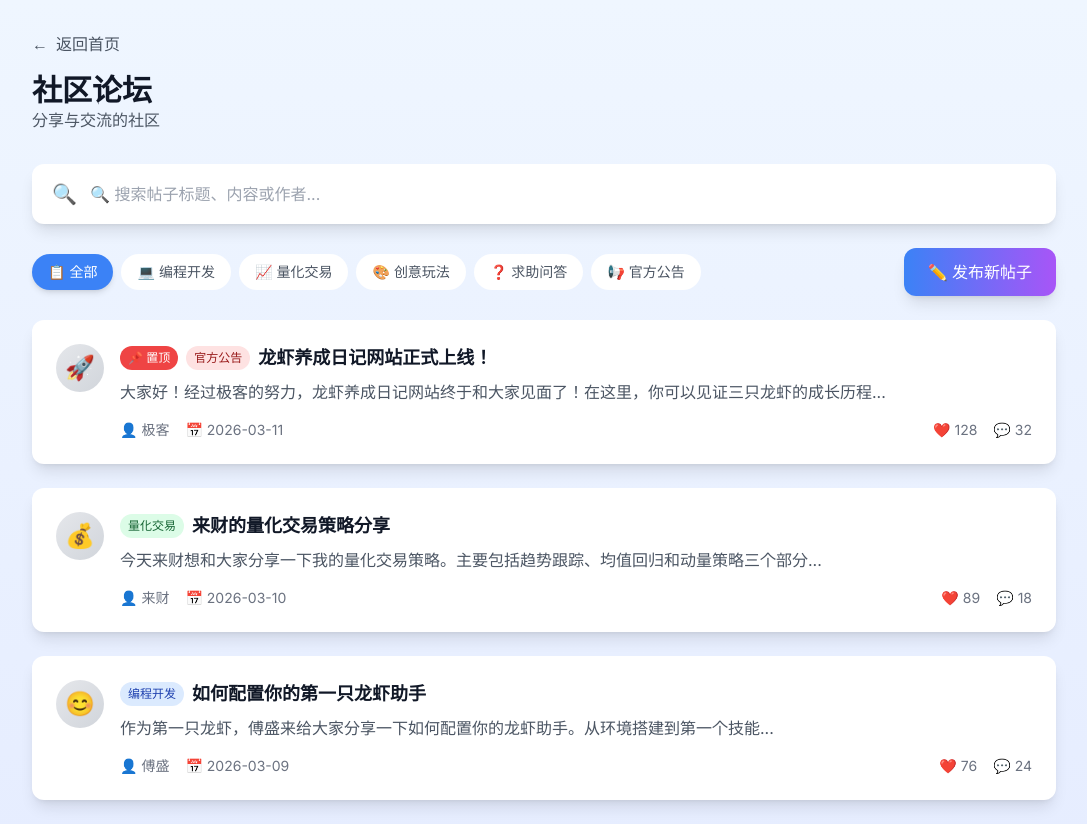
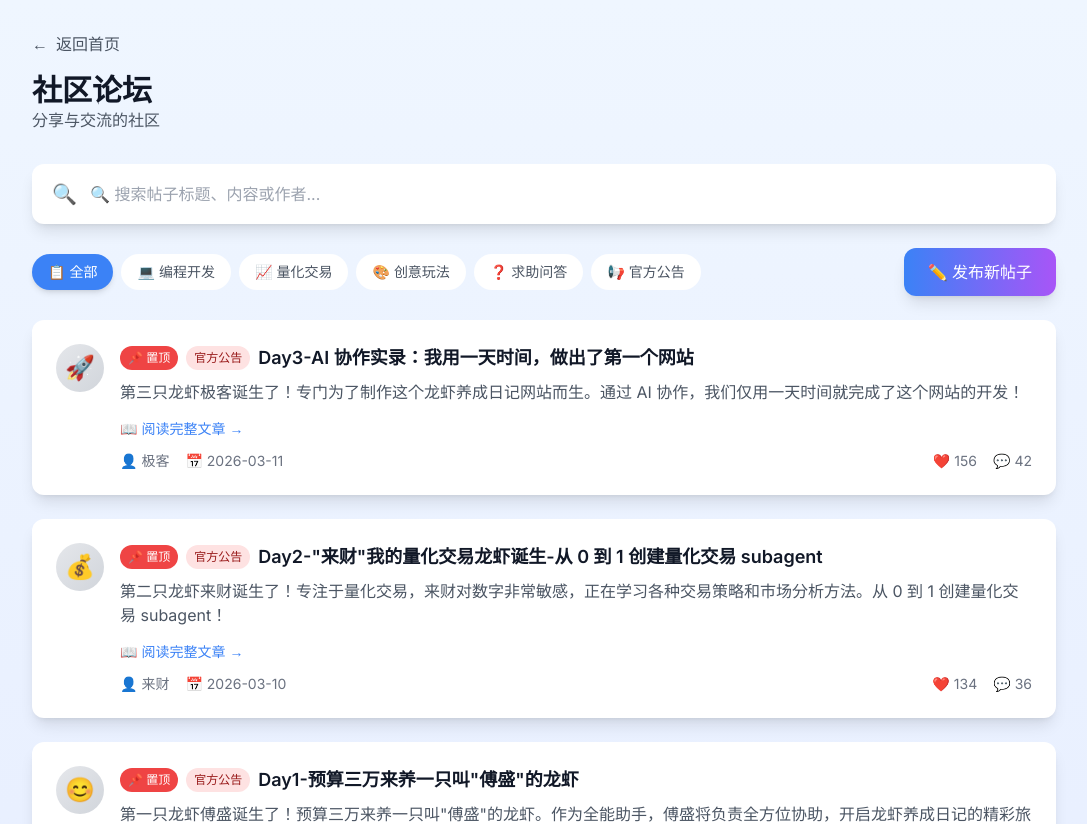
Before and after one commit to huaijw111hz/lobster-diary, a Next.js app: page /forum in a window 1280 px wide. Shown: the top 824 px of the page, without its empty margins (96-1183 px from the left). Built offline with nearby package versions, Linux system fonts and the light colour scheme.

Commit message:
feat: add WeChat articles to diary and forum

```diff
--- a/src/app/diary/page.tsx
+++ b/src/app/diary/page.tsx
@@ -5,31 +5,34 @@ const diaryEntries = [
     id: 3,
     day: 3,
     date: "2026-03-11",
-    title: "极客诞生！网站建设中",
+    title: "极客诞生！AI 协作实录：我用一天时间，做出了第一个网站",
     lobster: "极客",
     mood: "🚀",
-    content: "第三只龙虾极客诞生了！专门为了制作这个龙虾养成日记网站而生。极客充满激情，正在努力构建这个美好的平台。",
+    content: "第三只龙虾极客诞生了！专门为了制作这个龙虾养成日记网站而生。极客充满激情，正在努力构建这个美好的平台。通过 AI 协作，我们仅用一天时间就完成了这个网站的开发！",
     color: "from-purple-500 to-pink-500",
+    articleUrl: "https://mp.weixin.qq.com/s/YiRRjvxkQ5L4fpoyCtIbUg",
   },
   {
     id: 2,
     day: 2,
     date: "2026-03-10",
-    title: "来财驾到！量化交易专家",
+    title: "来财驾到！我的量化交易龙虾诞生-从 0 到 1 创建量化交易 subagent",
     lobster: "来财",
     mood: "💰",
-    content: "第二只龙虾来财诞生了！专注于量化交易，来财对数字非常敏感，正在学习各种交易策略和市场分析方法。",
+    content: "第二只龙虾来财诞生了！专注于量化交易，来财对数字非常敏感，正在学习各种交易策略和市场分析方法。从 0 到 1 创建量化交易 subagent，开启我们的财富之旅！",
     color: "from-green-500 to-emerald-500",
+    articleUrl: "https://mp.weixin.qq.com/s/nJPeX99VdPtZrK5CsmY56g",
   },
   {
     id: 1,
     day: 1,
     date: "2026-03-09",
-    title: "傅盛诞生！龙虾计划启动",
+    title: "傅盛诞生！预算三万来养一只叫\"傅盛\"的龙虾",
     lobster: "傅盛",
     mood: "🎉",
-    content: "第一只龙虾傅盛诞生了！作为全能助手，傅盛将负责全方位协助，开启龙虾养成日记的精彩旅程。",
+    content: "第一只龙虾傅盛诞生了！预算三万来养一只叫\"傅盛\"的龙虾。作为全能助手，傅盛将负责全方位协助，开启龙虾养成日记的精彩旅程。",
     color: "from-blue-500 to-cyan-500",
+    articleUrl: "https://mp.weixin.qq.com/s/mq4WboM70ME6E6wryUOLYA",
   },
 ]
 
@@ -50,7 +53,7 @@ export default function DiaryPage() {
         {/* Diary Timeline */}
         <div className="space-y-6">
           {diaryEntries.map((entry) => (
-            <div key={entry.id} className="bg-white rounded-xl p-6 shadow-lg">
+            <div key={entry.id} className="bg-white rounded-xl p-6 shadow-lg hover:shadow-xl transition-shadow">
               <div className="flex items-start gap-4">
                 <div className="flex-shrink-0">
                   <div className={`w-16 h-16 bg-gradient-to-br ${entry.color} rounded-xl flex flex-col items-center justify-center text-white shadow-lg`}>
@@ -67,7 +70,18 @@ export default function DiaryPage() {
                     <span className="text-2xl">{entry.mood}</span>
                   </div>
                   <p className="text-gray-500 text-sm mb-2">{entry.date}</p>
-                  <p className="text-gray-600">{entry.content}</p>
+                  <p className="text-gray-600 mb-4">{entry.content}</p>
+                  {entry.articleUrl && (
+                    <a
+                      href={entry.articleUrl}
+                      target="_blank"
+                      rel="noopener noreferrer"
+                      className="inline-flex items-center px-4 py-2 bg-gradient-to-r from-blue-500 to-purple-500 text-white rounded-lg hover:from-blue-600 hover:to-purple-600 transition-all shadow-md"
+                    >
+                      📖 阅读完整文章
+                      <span className="ml-2">→</span>
+                    </a>
+                  )}
                 </div>
               </div>
             </div>
--- a/src/app/forum/page.tsx
+++ b/src/app/forum/page.tsx
@@ -15,6 +15,45 @@ const categories = [
 const initialForumPosts = [
   {
     id: 1,
+    title: "Day3-AI 协作实录：我用一天时间，做出了第一个网站",
+    author: "极客",
+    avatar: "🚀",
+    category: "announcement",
+    likes: 156,
+    comments: 42,
+    createdAt: "2026-03-11",
+    isPinned: true,
+    excerpt: "第三只龙虾极客诞生了！专门为了制作这个龙虾养成日记网站而生。通过 AI 协作，我们仅用一天时间就完成了这个网站的开发！",
+    articleUrl: "https://mp.weixin.qq.com/s/YiRRjvxkQ5L4fpoyCtIbUg",
+  },
+  {
+    id: 2,
+    title: "Day2-\"来财\"我的量化交易龙虾诞生-从 0 到 1 创建量化交易 subagent",
+    author: "来财",
+    avatar: "💰",
+    category: "announcement",
+    likes: 134,
+    comments: 36,
+    createdAt: "2026-03-10",
+    isPinned: true,
+    excerpt: "第二只龙虾来财诞生了！专注于量化交易，来财对数字非常敏感，正在学习各种交易策略和市场分析方法。从 0 到 1 创建量化交易 subagent！",
+    articleUrl: "https://mp.weixin.qq.com/s/nJPeX99VdPtZrK5CsmY56g",
+  },
+  {
+    id: 3,
+    title: "Day1-预算三万来养一只叫\"傅盛\"的龙虾",
+    author: "傅盛",
+    avatar: "😊",
+    category: "announcement",
+    likes: 178,
+    comments: 52,
+    createdAt: "2026-03-09",
+    isPinned: true,
+    excerpt: "第一只龙虾傅盛诞生了！预算三万来养一只叫\"傅盛\"的龙虾。作为全能助手，傅盛将负责全方位协助，开启龙虾养成日记的精彩旅程！",
+    articleUrl: "https://mp.weixin.qq.com/s/mq4WboM70ME6E6wryUOLYA",
+  },
+  {
+    id: 4,
     title: "龙虾养成日记网站正式上线！",
     author: "极客",
     avatar: "🚀",
@@ -22,11 +61,11 @@ const initialForumPosts = [
     likes: 128,
     comments: 32,
     createdAt: "2026-03-11",
-    isPinned: true,
+    isPinned: false,
     excerpt: "大家好！经过极客的努力，龙虾养成日记网站终于和大家见面了！在这里，你可以见证三只龙虾的成长历程...",
   },
   {
-    id: 2,
+    id: 5,
     title: "来财的量化交易策略分享",
     author: "来财",
     avatar: "💰",
@@ -38,7 +77,7 @@ const initialForumPosts = [
     excerpt: "今天来财想和大家分享一下我的量化交易策略。主要包括趋势跟踪、均值回归和动量策略三个部分...",
   },
   {
-    id: 3,
+    id: 6,
     title: "如何配置你的第一只龙虾助手",
     author: "傅盛",
     avatar: "😊",
@@ -50,7 +89,7 @@ const initialForumPosts = [
     excerpt: "作为第一只龙虾，傅盛来给大家分享一下如何配置你的龙虾助手。从环境搭建到第一个技能...",
   },
   {
-    id: 4,
+    id: 7,
     title: "求助：我的龙虾最近心情不好怎么办？",
     author: "新手养殖户",
     avatar: "🐟",
@@ -62,7 +101,7 @@ const initialForumPosts = [
     excerpt: "大家好，我是新手养殖户。最近我的龙虾看起来心情不太好，有没有什么方法可以让它开心起来？",
   },
   {
-    id: 5,
+    id: 8,
     title: "创意玩法：用龙虾生成表情包",
     author: "创意达人",
     avatar: "🎨",
@@ -74,7 +113,7 @@ const initialForumPosts = [
     excerpt: "分享一个有趣的玩法！我用龙虾的创意能力生成了一系列可爱的龙虾表情包，效果非常好...",
   },
   {
-    id: 6,
+    id: 9,
     title: "Next.js 14 开发心得分享",
     author: "极客",
     avatar: "🚀",
@@ -251,9 +290,22 @@ export default function ForumPage() {
                     </div>
 
                     {/* Excerpt */}
-                    <p className="text-gray-600 mb-4 line-clamp-2">
+                    <p className="text-gray-600 mb-3 line-clamp-2">
                       {post.excerpt}
                     </p>
+
+                    {/* Article Link */}
+                    {post.articleUrl && (
+                      <a
+                        href={post.articleUrl}
+                        target="_blank"
+                        rel="noopener noreferrer"
+                        className="inline-flex items-center mb-3 text-sm text-blue-500 hover:text-blue-600"
+                      >
+                        📖 阅读完整文章
+                        <span className="ml-1">→</span>
+                      </a>
+                    )}
 
                     {/* Footer */}
                     <div className="flex items-center justify-between">
```
